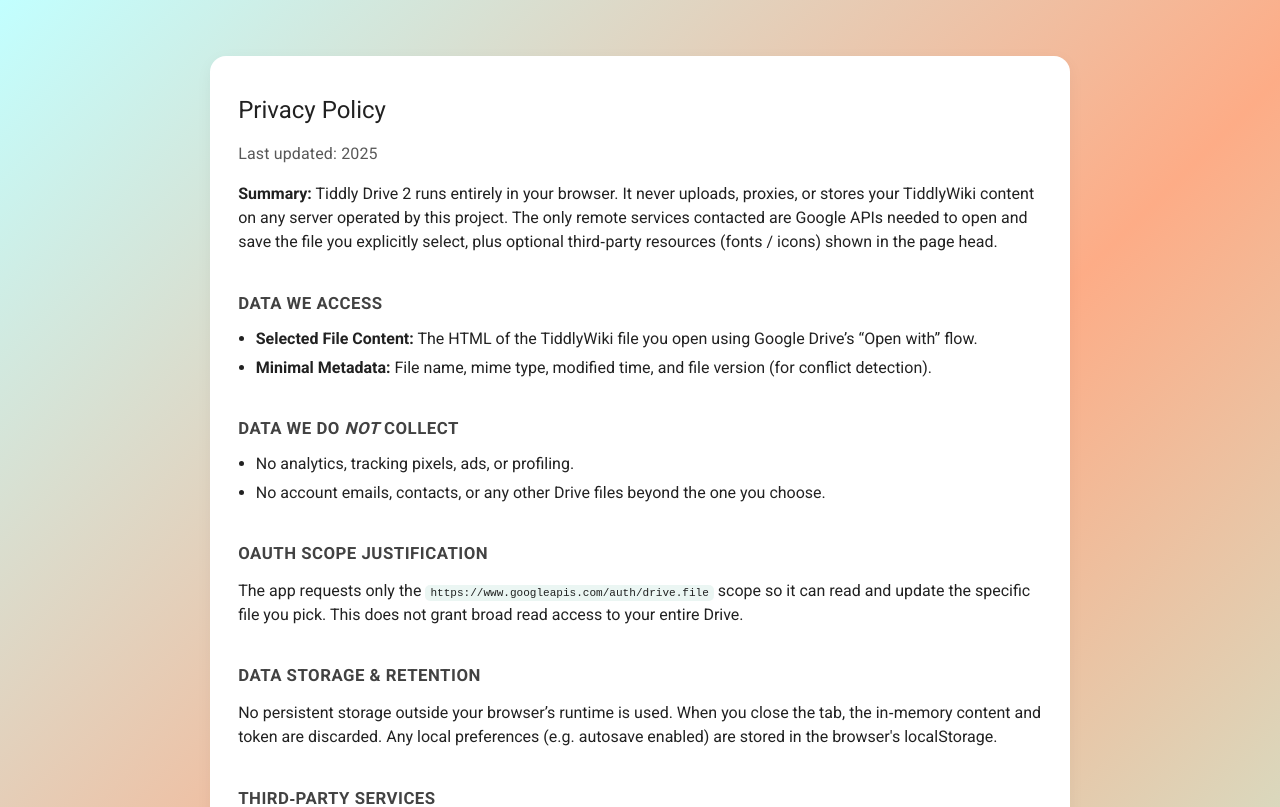
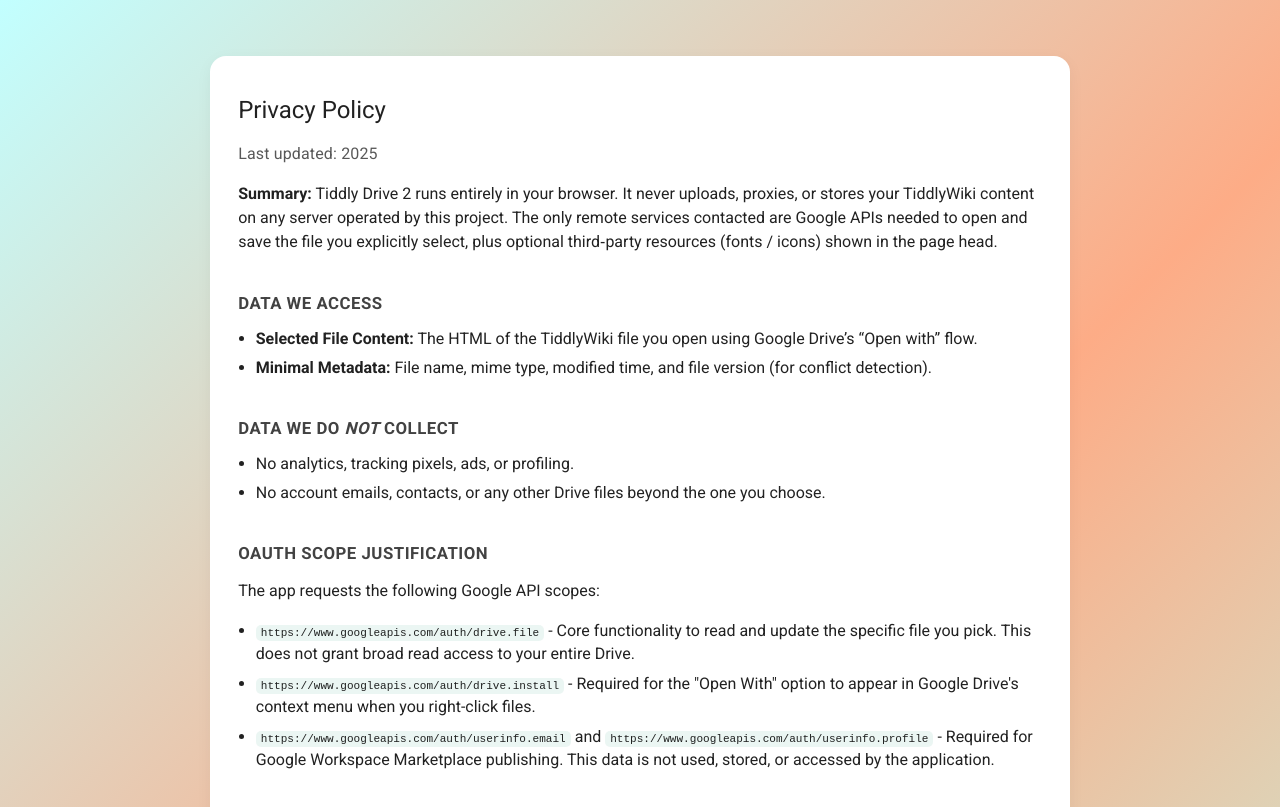
Before and after one commit to aneuhold/tiddlydrive, a SvelteKit app in the folder app/: page /info/privacy in a window 1280 px wide. Shown: the top 807 px of the page. Built offline with nearby package versions, Linux system fonts and the light colour scheme.

Commit message:
Update terms

```diff
--- a/app/src/app.html
+++ b/app/src/app.html
@@ -4,7 +4,7 @@
     <title>Tiddly Drive 2 – Open & Save TiddlyWiki Files from Google Drive</title>
     <meta
       name="description"
-      content="Tiddly Drive 2 lets you securely open, edit, and save single‑file TiddlyWiki documents stored in your Google Drive using minimal OAuth scope (drive.file) and a privacy‑first, client‑only approach."
+      content="Tiddly Drive 2 lets you securely open, edit, and save single‑file TiddlyWiki documents stored in your Google Drive using minimal OAuth scopes (drive.file) and a privacy‑first, client‑only approach."
     />
     <meta
       name="keywords"
--- a/app/src/routes/info/privacy/+page.svelte
+++ b/app/src/routes/info/privacy/+page.svelte
@@ -31,11 +31,22 @@
       <li>No account emails, contacts, or any other Drive files beyond the one you choose.</li>
     </ul>
     <h2>OAuth Scope Justification</h2>
-    <p>
-      The app requests only the <code>https://www.googleapis.com/auth/drive.file</code> scope so it can
-      read and update the specific file you pick. This does not grant broad read access to your entire
-      Drive.
-    </p>
+    <p>The app requests the following Google API scopes:</p>
+    <ul>
+      <li>
+        <code>https://www.googleapis.com/auth/drive.file</code> - Core functionality to read and update
+        the specific file you pick. This does not grant broad read access to your entire Drive.
+      </li>
+      <li>
+        <code>https://www.googleapis.com/auth/drive.install</code> - Required for the "Open With" option
+        to appear in Google Drive's context menu when you right-click files.
+      </li>
+      <li>
+        <code>https://www.googleapis.com/auth/userinfo.email</code> and
+        <code>https://www.googleapis.com/auth/userinfo.profile</code> - Required for Google Workspace
+        Marketplace publishing. This data is not used, stored, or accessed by the application.
+      </li>
+    </ul>
     <h2>Data Storage & Retention</h2>
     <p>
       No persistent storage outside your browser’s runtime is used. When you close the tab, the
```
Also changed, not shown: app/src/lib/auth.ts (+11 -0 lines), app/src/routes/info/+page.svelte (+15 -0 lines), 2 other files (tests, documents, lock files or other folders).
